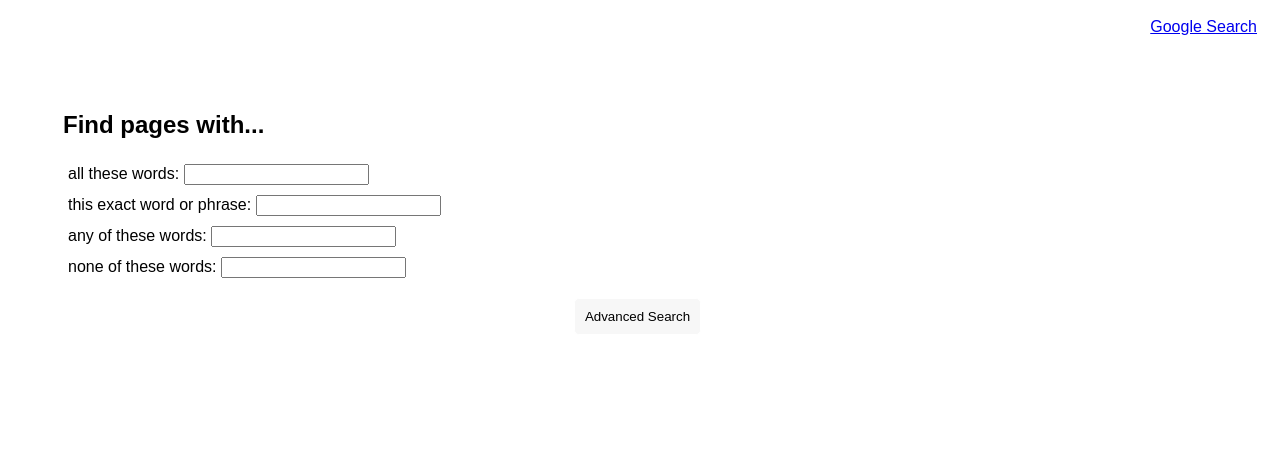
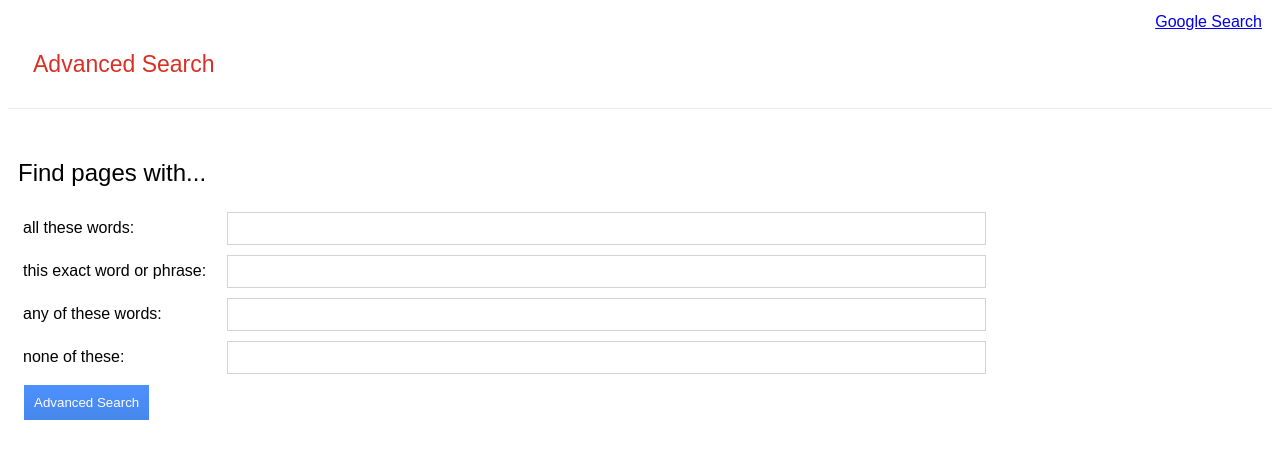
Before and after one commit to casper-pulit/CS50W-Project0, a plain HTML site: page advanced.html in a window 1280 px wide. Drawn offline with Linux system fonts and the light colour scheme.

Commit message:
advanced page configured

```diff
--- a/advanced.html
+++ b/advanced.html
@@ -42,15 +42,43 @@
             outline: 1px rgb(96, 162, 248) solid;
         }
 
-        #adv-search {
+        #adv-search-heading {
+            color: #d93025;
+            font-size: 23px;
             text-align: left;
-            padding: 10px;
+            font-weight: lighter;
+            margin-left: 25px;
+            margin-bottom: 20px;
         }
 
-        #adv-search>input {
-            padding: 5px;
-            margin: 5px;
+        #adv-search-cont {
+            margin-top: 20px;
+        }
 
+        .adv-search-couple>label {
+            display: inline-block;
+            min-width: 200px;
+        }
+
+        .adv-search-couple>input {
+            padding: 8px;
+            border: 1px solid lightgrey;
+            text-align: left;
+            font-size: small;
+            width: 60%;
+        }
+
+        #adv-sub-button {
+            color: white;
+            background-color: #4d90fe;
+            background-image: -webkit-linear-gradient(top, #4d90fe, #4787ed);
+            padding: 10px;
+            border: 1px white solid;
+        }
+
+        #adv-sub-button:hover {
+            background-image: -webkit-linear-gradient(top, #4d90fe, #2b6ace);
+            border: 1px rgba(12, 12, 151, 0.486) solid
         }
     </style>
 </head>
@@ -58,36 +86,42 @@
 
 <body>
     <div class="nav-links">
-        <div>
-            <a href="index.html">Google Search</a>
-        </div>
-        <form action="https://www.google.com/search" style="text-align: center; padding: 40px;">
-            <div id="adv-search">
-                <h2>Find pages with...</h2>
-                <div>
-                    all these words:
+        <a href="index.html">Google Search</a>
+
+    </div>
+
+    <h1 id="adv-search-heading">Advanced Search</h1>
+
+    <div style="border-bottom: #ebebeb solid 1px;"></div>
+
+
+    <div id="adv-search-cont">
+        <form action="https://www.google.com/search">
+            <div>
+                <h2 style="font-weight: lighter;">Find pages with...</h2>
+                <div class="adv-search-couple">
+                    <label>all these words:</label>
                     <input type="text" name="as_q">
                 </div>
-                <div>
-                    this exact word or phrase:
+                <div class="adv-search-couple">
+                    <label>this exact word or phrase:</label>
                     <input type="text" name="as_epq">
                 </div>
-                <div>
-                    any of these words:
+                <div class="adv-search-couple">
+                    <label>any of these words:</label>
                     <input type="text" name="as_oq">
                 </div>
+                <div class="adv-search-couple">
+                    <label>none of these:</label>
+                    <input type="text" name="as_eq">
+                </div>
                 <div>
-                    none of these words:
-                    <input type="text" name="as_eq">
+                    <input id="adv-sub-button" type="submit" value="Advanced Search">
                 </div>
 
             </div>
-            <div>
-                <input class="sub-button" type="submit" value="Advanced Search">
-            </div>
         </form>
-
-
+    </div>
 </body>
 
 </html>
```
